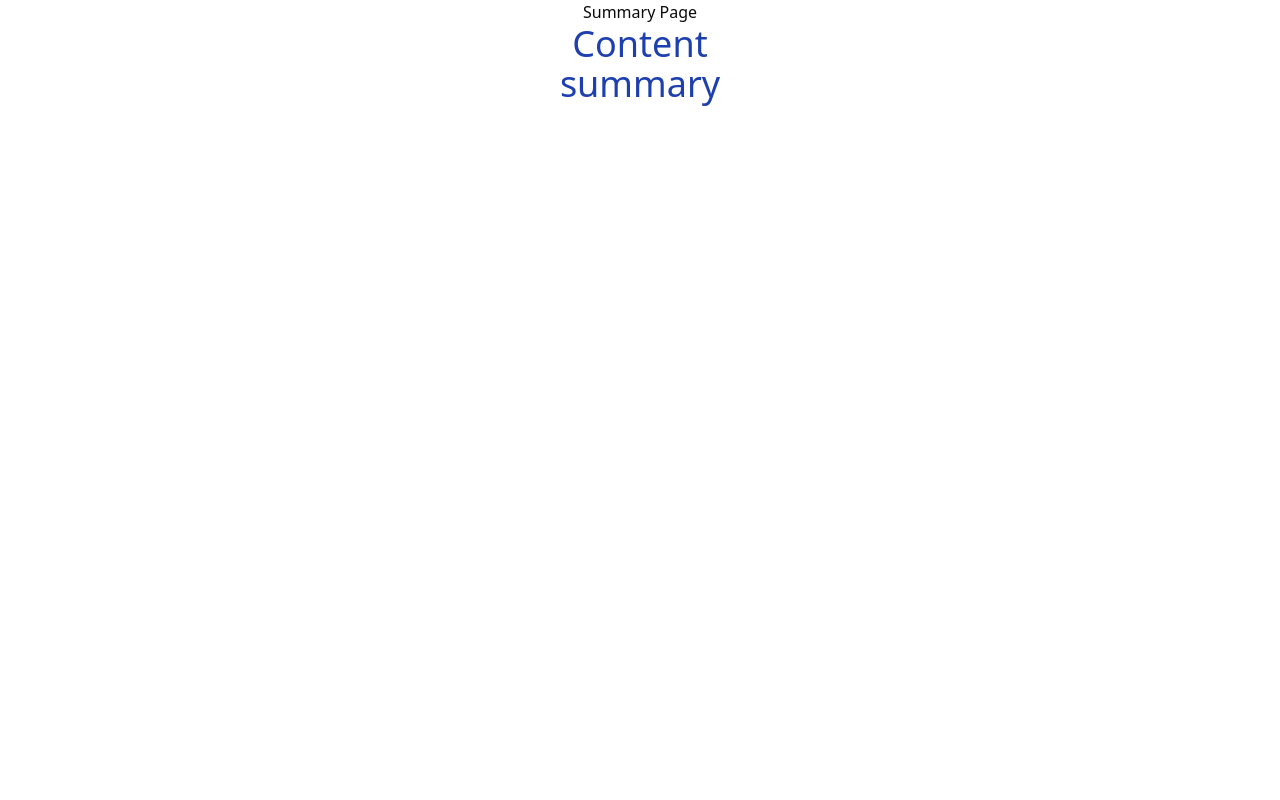
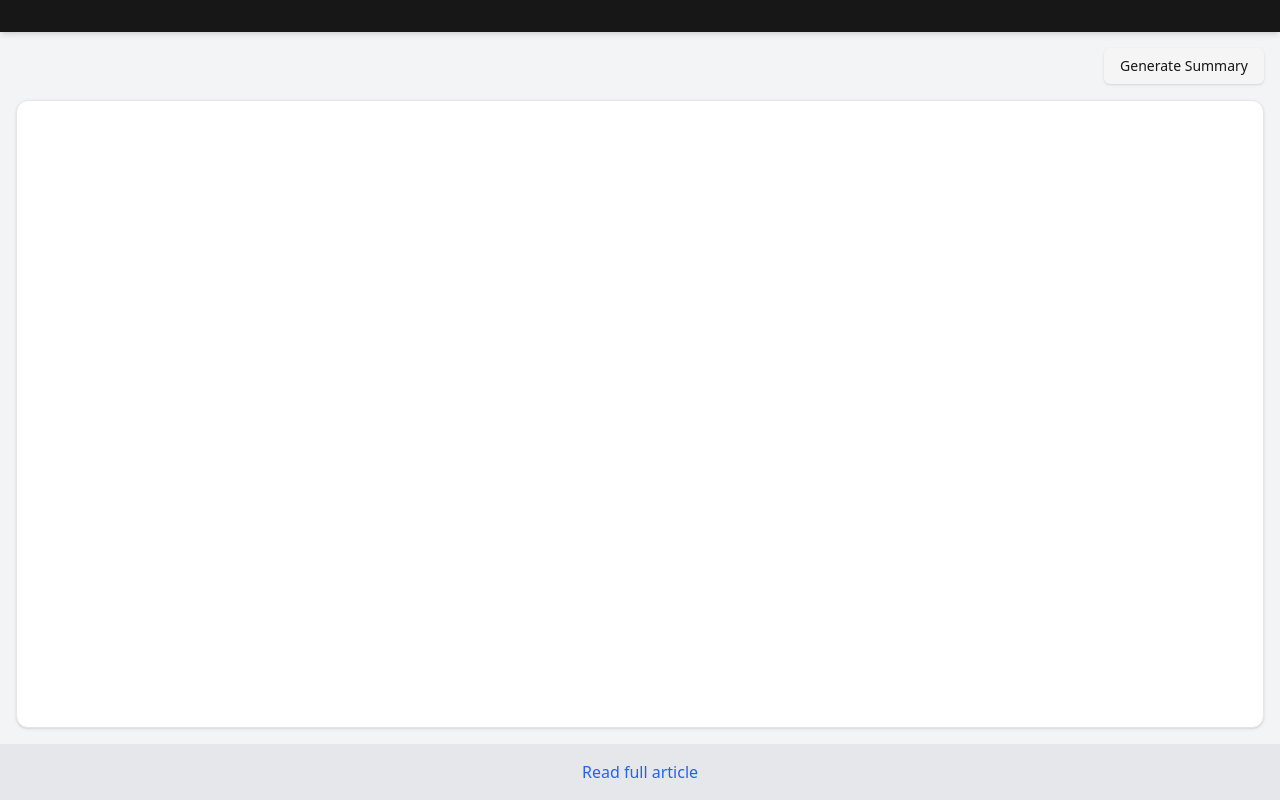
Before and after one commit to shounak03/automated-news-summarizer, a React (Vite) app in the folder frontend/: page /1 in a window 1280 px wide. Built offline with nearby package versions, Linux system fonts and the light colour scheme; no server answers.

Commit message:
new summary ui

```diff
--- a/frontend/package.json
+++ b/frontend/package.json
@@ -10,6 +10,8 @@
     "preview": "vite preview"
   },
   "dependencies": {
+    "@radix-ui/react-scroll-area": "^1.2.0",
+    "@radix-ui/react-slot": "^1.1.0",
     "class-variance-authority": "^0.7.0",
     "clsx": "^2.1.1",
     "lucide-react": "^0.456.0",
--- a/frontend/src/App.tsx
+++ b/frontend/src/App.tsx
@@ -2,6 +2,7 @@ import './App.css'
 import LandingPage from './components/LandingPage'
 import { Route, Routes } from 'react-router-dom'
 import SummaryPage from './components/SummaryPage'
+import Summary from './components/Summary'
 
 function App() {
 
@@ -9,7 +10,7 @@ function App() {
   return (
     <Routes>
       <Route path="/" element={<LandingPage/>} />
-      <Route path="/:title" element={<SummaryPage/>} />
+      <Route path="/:title" element={<Summary/>} />
     </Routes>
 
   )
--- /dev/null
+++ b/frontend/src/components/Summary.tsx
@@ -0,0 +1,109 @@
+
+
+import { useEffect, useState } from 'react'
+import { Button } from "@/components/ui/button"
+import { ScrollArea } from "@/components/ui/scroll-area"
+import { Card } from "@/components/ui/card"
+import { Link, useLocation } from 'react-router-dom'
+
+
+export default function Summary(){
+
+    const location = useLocation();
+    const { url } = location.state || {};
+
+    const [summary, setSummary] = useState([])
+    const [data, setData] = useState([])
+
+    const summarize = async () => {
+        const res = await fetch(`http://127.0.0.1:8000/api/summarize`, {
+            method: 'POST',
+            headers: {
+                'Content-Type': 'application/json',
+                'Access-Control-Allow-Origin': '*',
+            },
+            body: JSON.stringify({
+                url: url
+            })
+        })
+        const summ = await res.json()
+        setSummary(summ)
+        setShowSummary(true)
+        console.log(summary)
+    }
+   const getContent = async () => {
+        const res = await fetch(`http://127.0.0.1:8000/api/urlScrapper`, {
+            method: 'POST',
+            headers: {
+                'Content-Type': 'application/json',
+                'Access-Control-Allow-Origin': '*',
+            },
+            body: JSON.stringify({
+                url: url
+            })
+        })
+        const content = await res.json()
+        setData(content)
+        console.log(content)
+    }
+
+  const [showSummary, setShowSummary] = useState(false)
+
+useEffect(() => {
+    getContent();
+
+},[getContent] )
+
+// const generateSummary = () => {
+//     // This is a placeholder function. In a real application, you would call your summarization API here.
+//     const placeholderSummary = "This is a placeholder summary of the article. In a real application, this would be generated by your summarization algorithm. ".repeat(10)
+//     // setSummary(summary => ({ ...summary, response: placeholderSummary }))
+
+//   }
+
+  return (
+    <div className="min-h-screen bg-gray-100 flex flex-col">
+      <header className="bg-primary text-primary-foreground p-4 shadow-md">
+        <h1 className="text-2xl font-bold text-center">{data?.title}</h1>
+      </header>
+
+      <main className="flex-grow p-4 flex flex-col">
+        <div className="mb-4 flex justify-end">
+          <Button onClick={summarize} className="bg-secondary text-secondary-foreground hover:bg-secondary/90">
+            Generate Summary
+          </Button>
+        </div>
+
+        <div className={`flex-grow flex ${showSummary ? 'space-x-4' : ''}`}>
+          <Card className={`bg-white p-4 ${showSummary ? 'w-1/2' : 'w-full'}`}>
+            <ScrollArea className="h-[calc(100vh-16rem)]">
+              <div className="pr-4">
+                <p className="text-gray-800">{data?.content}</p>
+              </div>
+            </ScrollArea>
+          </Card>
+
+          {showSummary && (
+            <Card className="w-1/2 bg-white p-4">
+              <ScrollArea className="h-[calc(100vh-16rem)]">
+                <h2 className="text-xl font-semibold mb-2 text-primary">Summary</h2>
+                <p className="text-gray-800">{summary.response}</p>
+              </ScrollArea>
+            </Card>
+          )}
+        </div>
+      </main>
+
+      <footer className="bg-gray-200 p-4 text-center">
+        <Link
+          to={url}
+          target="_blank"
+          rel="noopener noreferrer"
+          className="text-blue-600 hover:underline"
+        >
+          Read full article
+        </Link>
+      </footer>
+    </div>
+  )
+}
--- a/frontend/src/components/SummaryPage.tsx
+++ b/frontend/src/components/SummaryPage.tsx
@@ -40,14 +40,14 @@ const SummaryPage = () => {
     }
 
 
-useEffect(() => {
-    getContent();
-    summarize();
-},  [getContent,summarize]);
+// useEffect(() => {
+//     getContent();
+//     summarize();
+// },  [getContent,summarize]);
 
   return (
     <div className='flex flex-col items-center justify-center '>
-      <h1>Summary Page</h1>
+      <h1>Summary Page {url}</h1>
       <button onClick={getContent}  className='text-4xl text-blue-800'>Content</button>
       <h1 className='text-4xl text-blue-800'>{data.title}</h1>
       <p>{data.content}</p>
--- /dev/null
+++ b/frontend/src/components/ui/button.tsx
@@ -0,0 +1,57 @@
+import * as React from "react"
+import { Slot } from "@radix-ui/react-slot"
+import { cva, type VariantProps } from "class-variance-authority"
+
+import { cn } from "@/lib/utils"
+
+const buttonVariants = cva(
+  "inline-flex items-center justify-center gap-2 whitespace-nowrap rounded-md text-sm font-medium transition-colors focus-visible:outline-none focus-visible:ring-1 focus-visible:ring-ring disabled:pointer-events-none disabled:opacity-50 [&_svg]:pointer-events-none [&_svg]:size-4 [&_svg]:shrink-0",
+  {
+    variants: {
+      variant: {
+        default:
+          "bg-primary text-primary-foreground shadow hover:bg-primary/90",
+        destructive:
+          "bg-destructive text-destructive-foreground shadow-sm hover:bg-destructive/90",
+        outline:
+          "border border-input bg-background shadow-sm hover:bg-accent hover:text-accent-foreground",
+        secondary:
+          "bg-secondary text-secondary-foreground shadow-sm hover:bg-secondary/80",
+        ghost: "hover:bg-accent hover:text-accent-foreground",
+        link: "text-primary underline-offset-4 hover:underline",
+      },
+      size: {
+        default: "h-9 px-4 py-2",
+        sm: "h-8 rounded-md px-3 text-xs",
+        lg: "h-10 rounded-md px-8",
+        icon: "h-9 w-9",
+      },
+    },
+    defaultVariants: {
+      variant: "default",
+      size: "default",
+    },
+  }
+)
+
+export interface ButtonProps
+  extends React.ButtonHTMLAttributes<HTMLButtonElement>,
+    VariantProps<typeof buttonVariants> {
+  asChild?: boolean
+}
+
+const Button = React.forwardRef<HTMLButtonElement, ButtonProps>(
+  ({ className, variant, size, asChild = false, ...props }, ref) => {
+    const Comp = asChild ? Slot : "button"
+    return (
+      <Comp
+        className={cn(buttonVariants({ variant, size, className }))}
+        ref={ref}
+        {...props}
+      />
+    )
+  }
+)
+Button.displayName = "Button"
+
+export { Button, buttonVariants }
--- /dev/null
+++ b/frontend/src/components/ui/scroll-area.tsx
@@ -0,0 +1,46 @@
+import * as React from "react"
+import * as ScrollAreaPrimitive from "@radix-ui/react-scroll-area"
+
+import { cn } from "@/lib/utils"
+
+const ScrollArea = React.forwardRef<
+  React.ElementRef<typeof ScrollAreaPrimitive.Root>,
+  React.ComponentPropsWithoutRef<typeof ScrollAreaPrimitive.Root>
+>(({ className, children, ...props }, ref) => (
+  <ScrollAreaPrimitive.Root
+    ref={ref}
+    className={cn("relative overflow-hidden", className)}
+    {...props}
+  >
+    <ScrollAreaPrimitive.Viewport className="h-full w-full rounded-[inherit]">
+      {children}
+    </ScrollAreaPrimitive.Viewport>
+    <ScrollBar />
+    <ScrollAreaPrimitive.Corner />
+  </ScrollAreaPrimitive.Root>
+))
+ScrollArea.displayName = ScrollAreaPrimitive.Root.displayName
+
+const ScrollBar = React.forwardRef<
+  React.ElementRef<typeof ScrollAreaPrimitive.ScrollAreaScrollbar>,
+  React.ComponentPropsWithoutRef<typeof ScrollAreaPrimitive.ScrollAreaScrollbar>
+>(({ className, orientation = "vertical", ...props }, ref) => (
+  <ScrollAreaPrimitive.ScrollAreaScrollbar
+    ref={ref}
+    orientation={orientation}
+    className={cn(
+      "flex touch-none select-none transition-colors",
+      orientation === "vertical" &&
+        "h-full w-2.5 border-l border-l-transparent p-[1px]",
+      orientation === "horizontal" &&
+        "h-2.5 flex-col border-t border-t-transparent p-[1px]",
+      className
+    )}
+    {...props}
+  >
+    <ScrollAreaPrimitive.ScrollAreaThumb className="relative flex-1 rounded-full bg-border" />
+  </ScrollAreaPrimitive.ScrollAreaScrollbar>
+))
+ScrollBar.displayName = ScrollAreaPrimitive.ScrollAreaScrollbar.displayName
+
+export { ScrollArea, ScrollBar }
```
Also changed, not shown: 1 other file (tests, documents, lock files or other folders).
